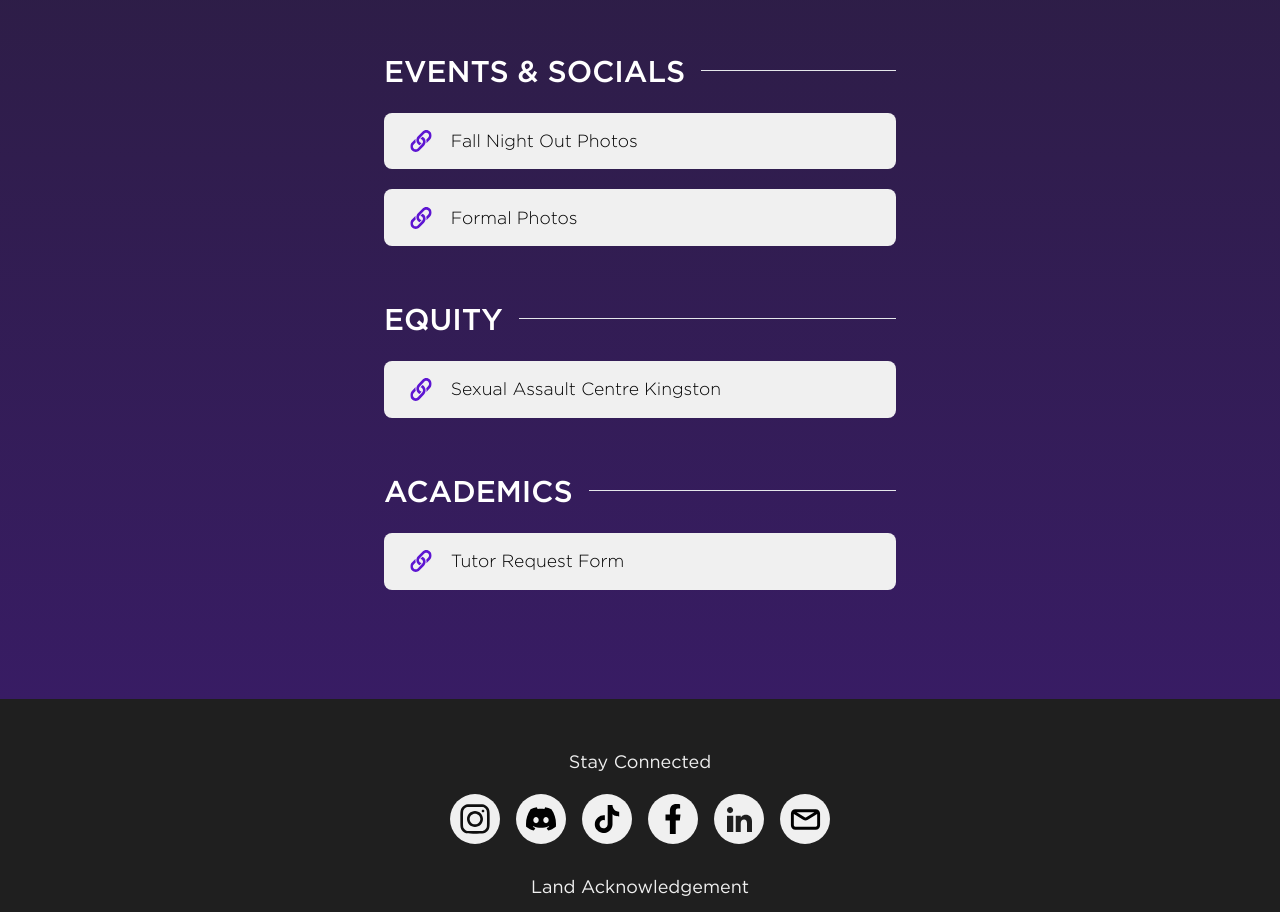
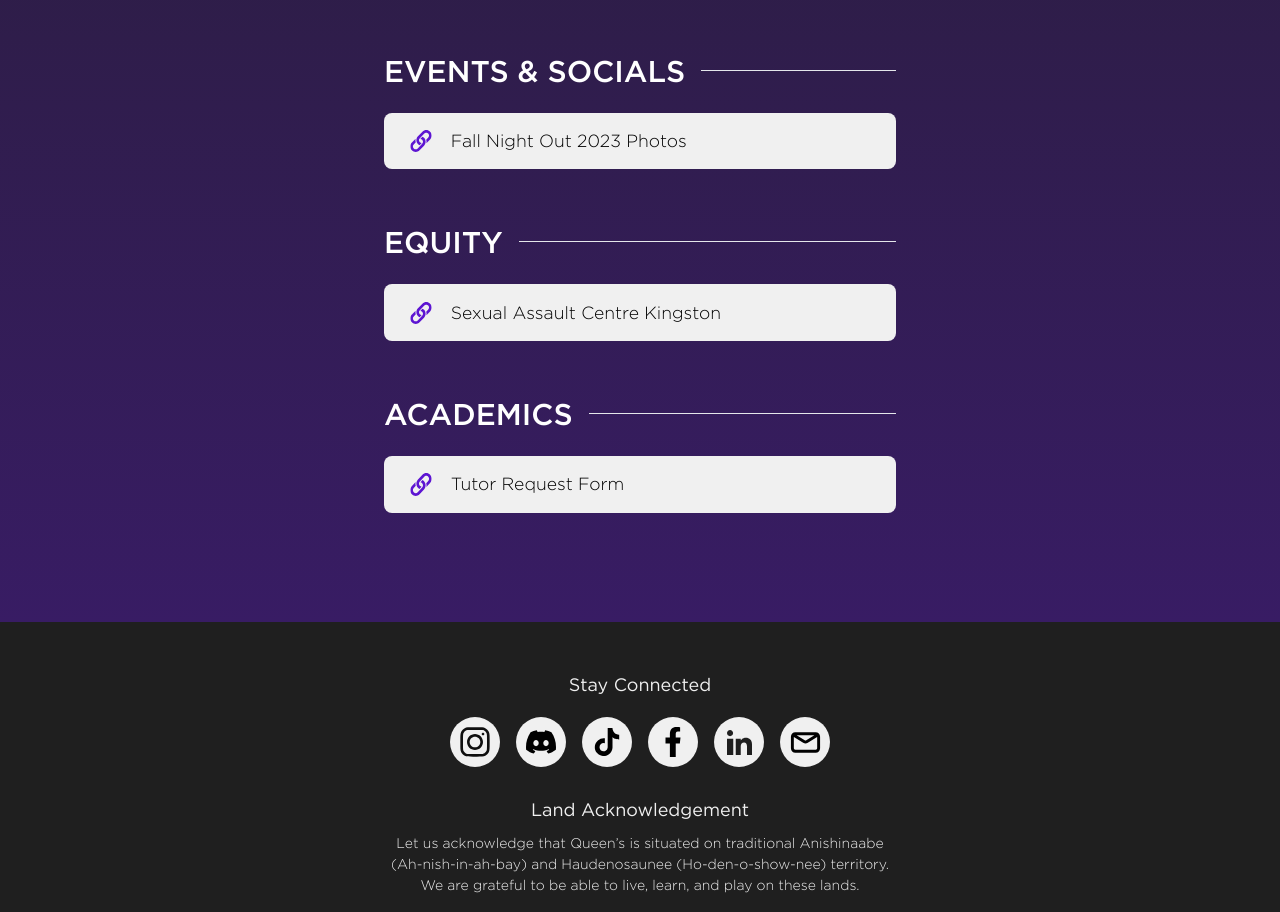
Before and after one commit to jadew33/test, a Next.js app: page /resources in a window 1280 px wide. Shown: the part 1064-1976 px from the top of the page. Built offline with nearby package versions, Linux system fonts and the light colour scheme.

Commit message:
update fno 2023 resource link

```diff
--- a/app/resources/page.js
+++ b/app/resources/page.js
@@ -46,13 +46,13 @@ export default function Resources() {
         </Section>
         <Section title="EVENTS &#38; SOCIALS">
           <Link
-            link="https://drive.google.com/drive/folders/1RLFSccTIccUVFDr1TDNmMRcNSvmpbKo0?usp=sharing"
-            title="Fall Night Out Photos"
+            link="https://drive.google.com/drive/folders/1SGaqPNshNR3KbdC2YfJ9c0JdmwPcPGdJ"
+            title="Fall Night Out 2023 Photos"
           ></Link>
-          <Link
+          {/* <Link
             link="https://drive.google.com/drive/u/0/folders/17PjrE_w09Fe2_ehvzgiRbMsO1QL231WO"
             title="Formal Photos"
-          ></Link>
+          ></Link> */}
         </Section>
         <Section title="EQUITY">
           <Link
```
